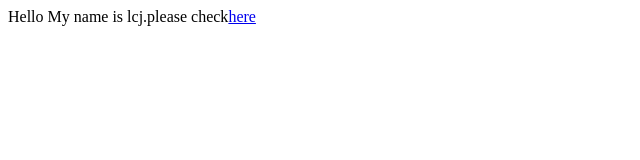
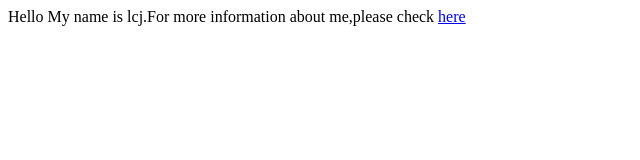
Before and after one commit to lcj0117/lcj0117.github.io, a plain HTML site: page index.html in a window 1280 px wide. Shown: the whole page, without its empty margins (0-640 px from the left). Drawn offline with Linux system fonts and the light colour scheme.

Commit message:
index.html

```diff
--- a/index.html
+++ b/index.html
@@ -6,7 +6,7 @@
 
 <body>
 
-<p>Hello My name is lcj.please check<a href="http://www.lcj0117.org">here</a></p>
+<p>Hello My name is lcj.For more information about me,please check <a href="http://www.lcj0117.org">here</a></p>
 
 </body>
 
```
